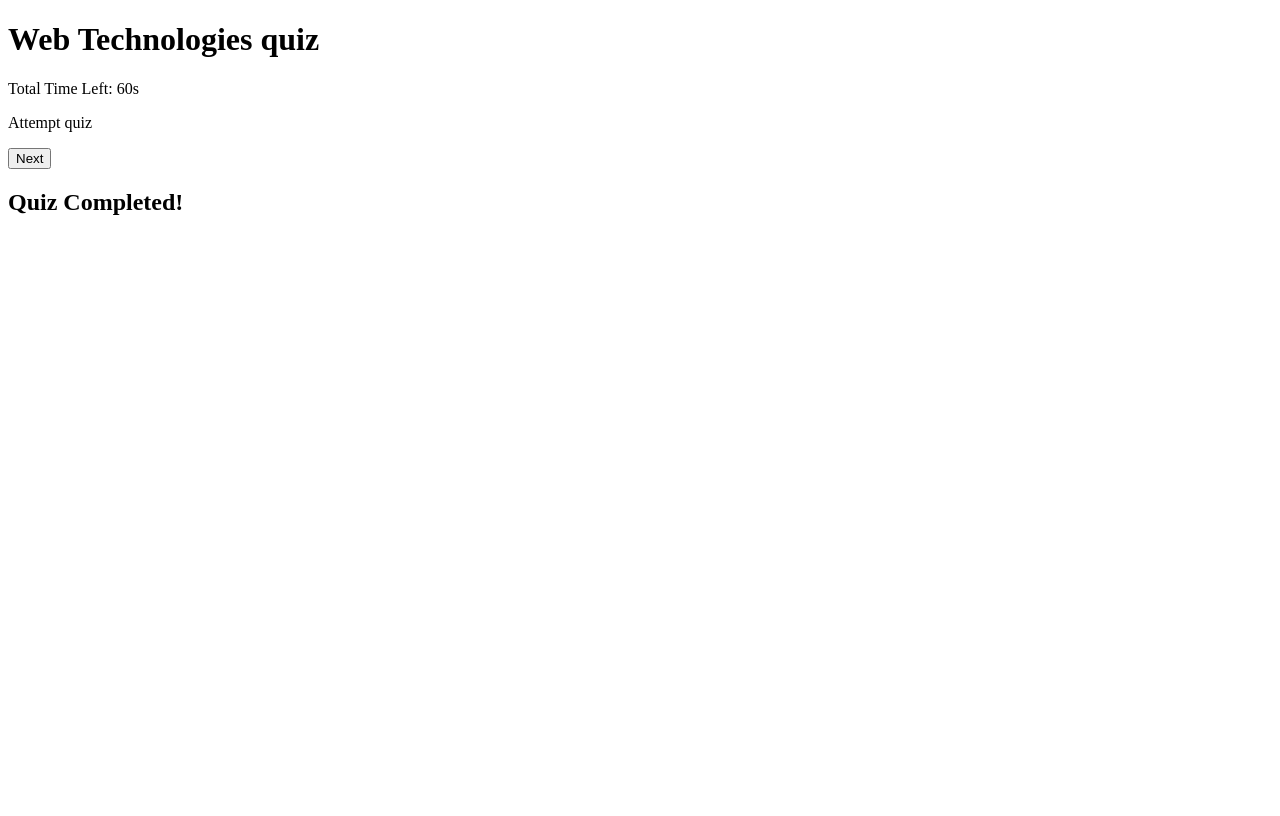
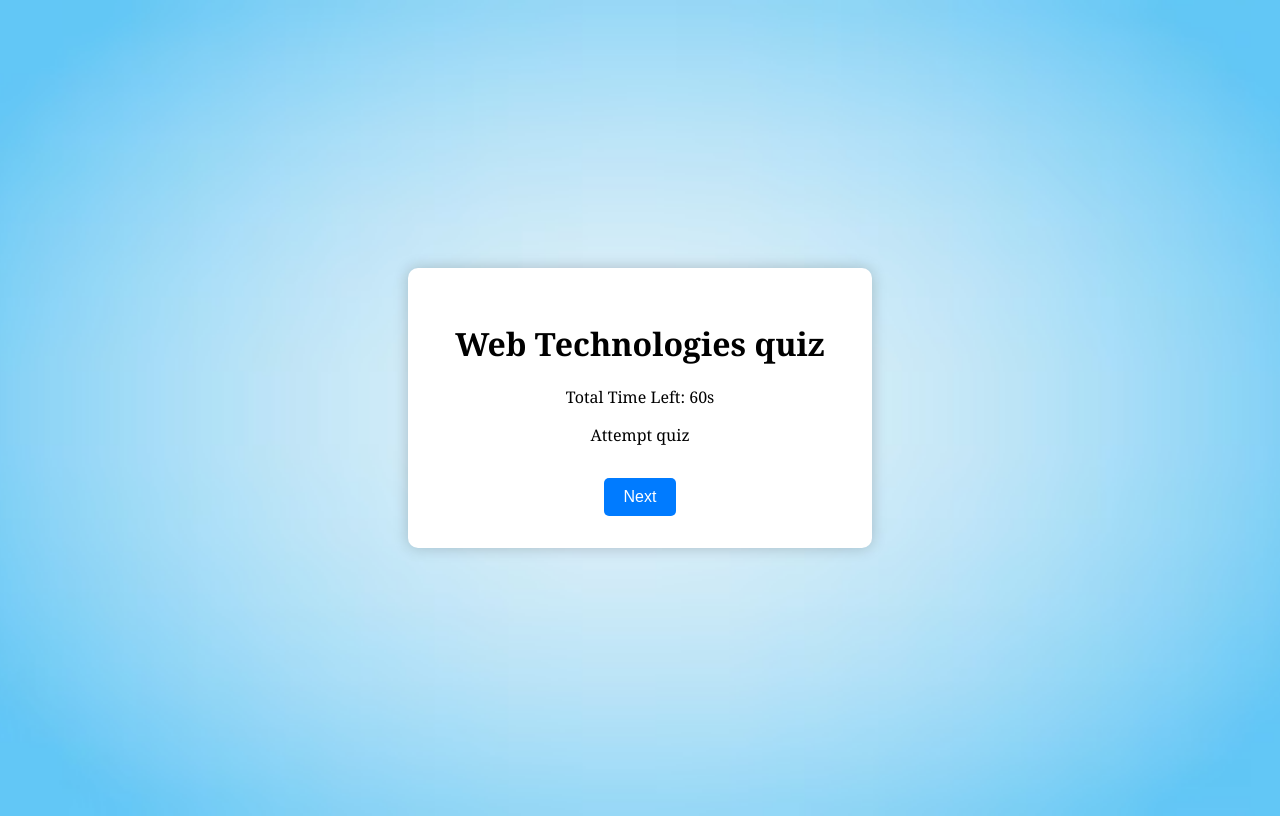
Before and after one commit to tanunotes/quiz_application, a plain HTML site: page index.html in a window 1280 px wide. Drawn offline with Linux system fonts and the light colour scheme.

Commit message:
final commit

```diff
--- a/index.html
+++ b/index.html
@@ -2,9 +2,9 @@
 <html lang="en">
   <head>
     <meta charset="UTF-8" />
-  <meta name="viewport" content="width=device-width, initial-scale=1.0"/>
+    <meta name="viewport" content="width=device-width, initial-scale=1.0" />
     <title>Document</title>
-  <link rel="stylesheet" href="task11.css" />
+    <link rel="stylesheet" href="style.css" />
   </head>
   <body>
     <div class="quiz-container">
@@ -25,5 +25,5 @@
       </div>
     </div>
   </body>
-<script src="task11.js"></script>
+  <script src="script.js"></script>
 </html>
```
Lines whose indentation alone changed are shown as unchanged.
